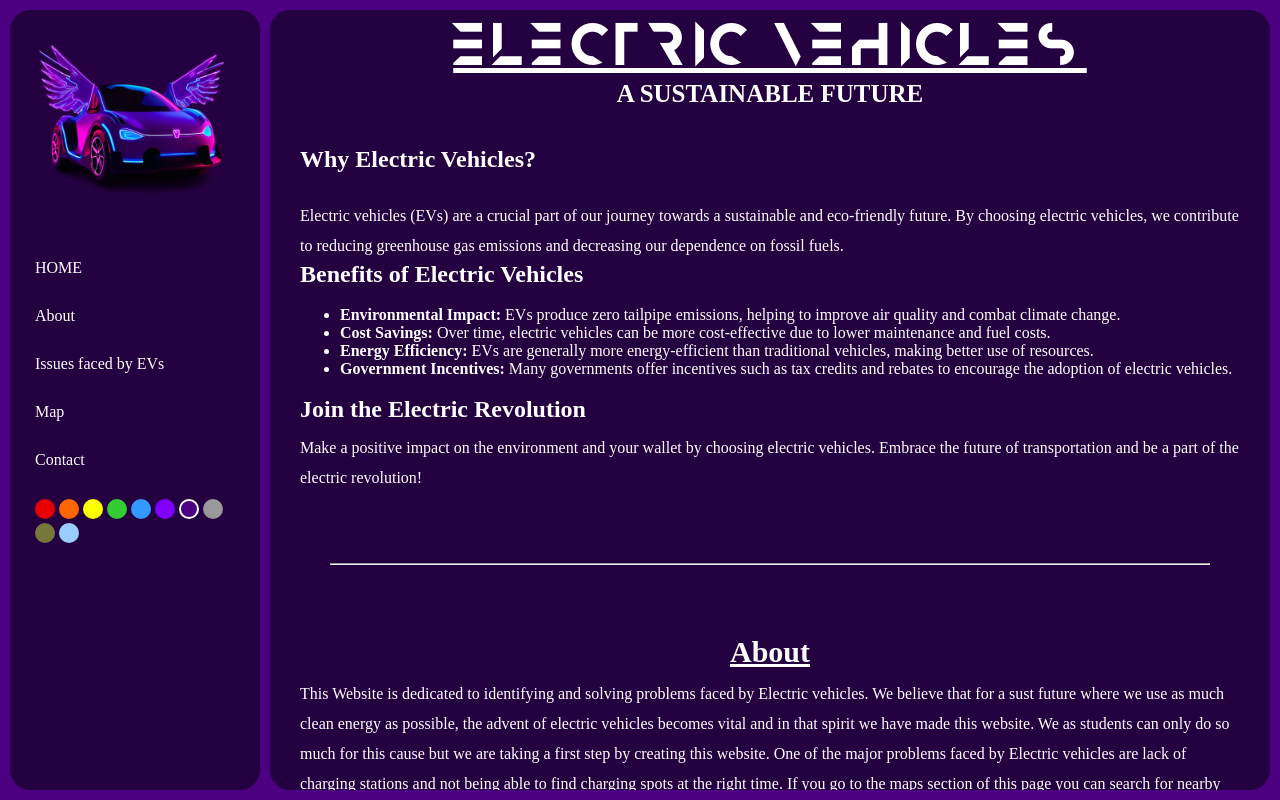
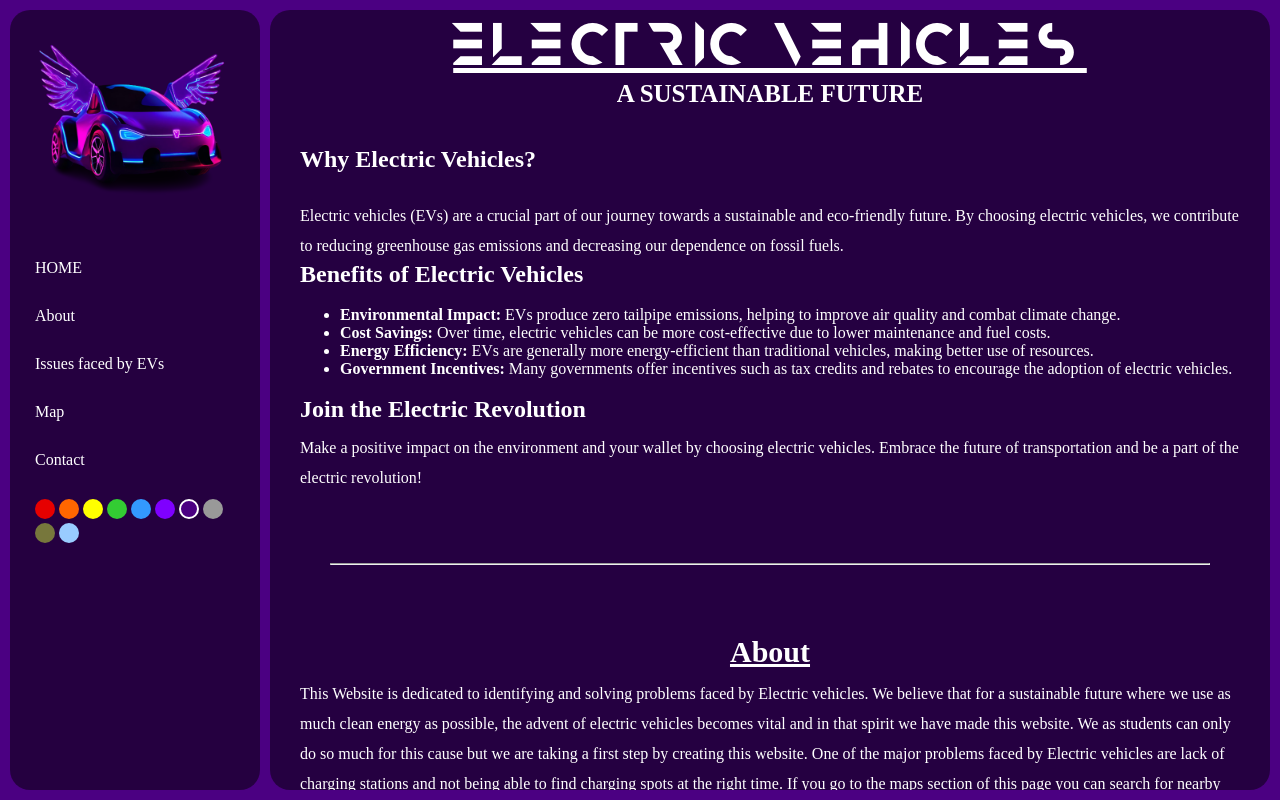
Before and after one commit to Arun2295/ElectricVehiclesHelp, a plain HTML site: page index.html in a window 1280 px wide. Drawn offline with Linux system fonts and the light colour scheme.

Commit message:
Update index.html

```diff
--- a/index.html
+++ b/index.html
@@ -58,7 +58,7 @@
             <h2>About</h2>
             <p>
                 This Website is dedicated to identifying and solving problems faced by Electric vehicles.
-                We believe that for a sust future where we use as much clean energy as possible, the advent
+                We believe that for a sustainable future where we use as much clean energy as possible, the advent
                 of electric vehicles becomes vital and in that spirit we have made this website. We as
                 students can only do so much for this cause but we are taking a first step by creating this
                 website. One of the major problems faced by Electric vehicles are lack of charging stations
```
